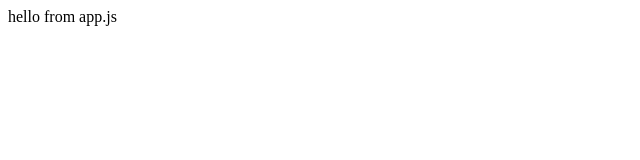
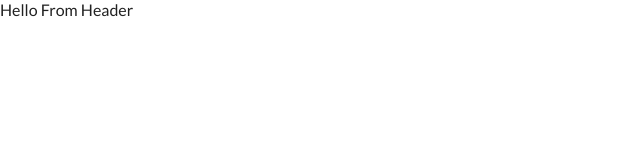
Before and after one commit to russellcape/beachwalk-resort, a React (Create React App) app: page / in a window 1280 px wide. Shown: the top 160 px of the page, without its empty margins (0-640 px from the left). Built offline with nearby package versions, Linux system fonts and the light colour scheme; the HTML template or start-up script is replaced by a standard one.

Commit message:
Creating global styles

```diff
--- a/src/App.css
+++ /dev/null
@@ -1,38 +0,0 @@
-.App {
-  text-align: center;
-}
-
-.App-logo {
-  height: 40vmin;
-  pointer-events: none;
-}
-
-@media (prefers-reduced-motion: no-preference) {
-  .App-logo {
-    animation: App-logo-spin infinite 20s linear;
-  }
-}
-
-.App-header {
-  background-color: #282c34;
-  min-height: 100vh;
-  display: flex;
-  flex-direction: column;
-  align-items: center;
-  justify-content: center;
-  font-size: calc(10px + 2vmin);
-  color: white;
-}
-
-.App-link {
-  color: #61dafb;
-}
-
-@keyframes App-logo-spin {
-  from {
-    transform: rotate(0deg);
-  }
-  to {
-    transform: rotate(360deg);
-  }
-}
--- a/src/App.js
+++ b/src/App.js
@@ -1,10 +1,13 @@
 import React, { Component } from "react";
+import Home from "./pages/Home"
+import GlobalStyles from "./components/globals/GlobalStyles";
 
 function App() {
   return (
-    <div>
-      hello from app.js
-    </div>
+    <React.Fragment>
+      <GlobalStyles />
+      <Home />
+    </React.Fragment>
   );
 }
 
--- /dev/null
+++ b/src/components/globals/GlobalStyles.js
@@ -0,0 +1,63 @@
+import { createGlobalStyle } from "styled-components";
+import { setColor, setFont } from "../../styles"
+
+const Globals = createGlobalStyle`
+@import url('https://fonts.googleapis.com/css2?family=Courgette&family=Lato:wght@400;700&display=swap');
+
+* {
+    margin: 0;
+    padding: 0;
+    box-sizing: border-box;
+}
+
+body {
+    font-size: 100%;
+    color: ${setColor.mainBlack};
+    background: ${setColor.mainWhite};
+    ${setFont.main}
+
+}
+
+h1 {
+    font-size: 3em;
+    line-height: 1.2;
+    margin-bottom:0.5em;
+    font-weight: bold;
+}
+
+h2 {
+    font-size: 2em;
+    margin-bottom:0.75em;
+}
+
+h3 {
+    font-size: 1.5em;
+    line-height: 1;
+    margin-bottom:1em;
+}
+
+h4 {
+    font-size: 1.2em;
+    line-height: 1.2;
+    margin-bottom:1.25em;
+    font-weight: bold;
+}
+
+h5 {
+    font-size: 1em;
+    margin-bottom:1.5em;
+    font-weight: bold;
+}
+
+h6 {
+    font-size: 1em;
+    font-weight: bold;
+}
+
+p {
+    line-height:1.5;
+    margin: 0 0 1.5 0;
+}
+`;
+
+export default Globals;
--- /dev/null
+++ b/src/components/home/Header.js
@@ -0,0 +1,11 @@
+import React from 'react'
+
+const Header = () => {
+    return (
+        <div>
+            Hello From Header
+        </div>
+    )
+}
+
+export default Header
--- a/src/pages/Home.js
+++ b/src/pages/Home.js
@@ -1,10 +1,11 @@
-import React from 'react'
+import React from 'react';
+import Header from "../components/home/Header";
 
 const Home = () => {
     return (
-        <div>
-
-        </div>
+        <>
+            <Header />
+        </>
     )
 }
 
--- a/src/styles.js
+++ b/src/styles.js
@@ -0,0 +1,14 @@
+
+
+export const setColor = {
+    primaryColor: "#af9a7d",
+    mainWhite: "#fff",
+    mainBlack: "#222",
+    mainGrey: "#ececec",
+    lightGrey: "#f7f7f7"
+}
+
+export const setFont = {
+    main: "font-family: 'Lato', sans-serif;",
+    slanted: "font-family: 'Courgette', cursive;"
+}
```
